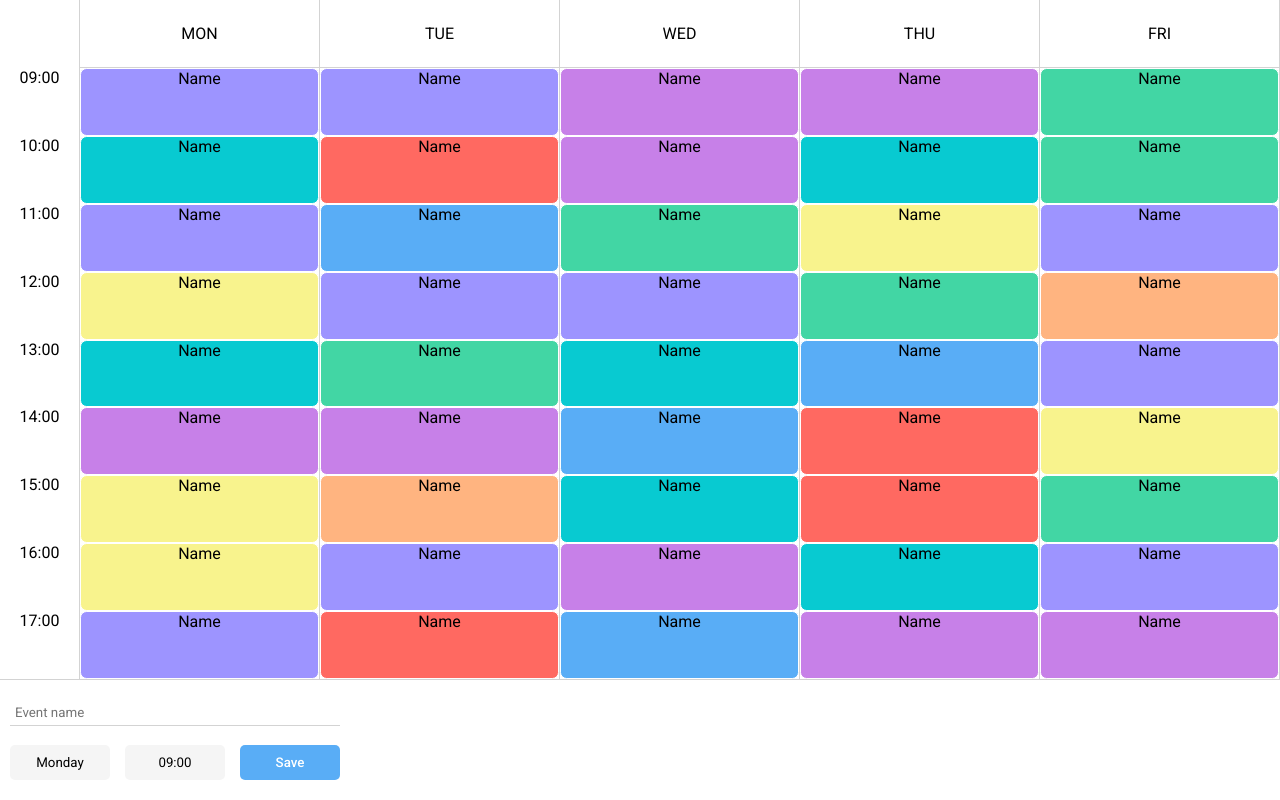
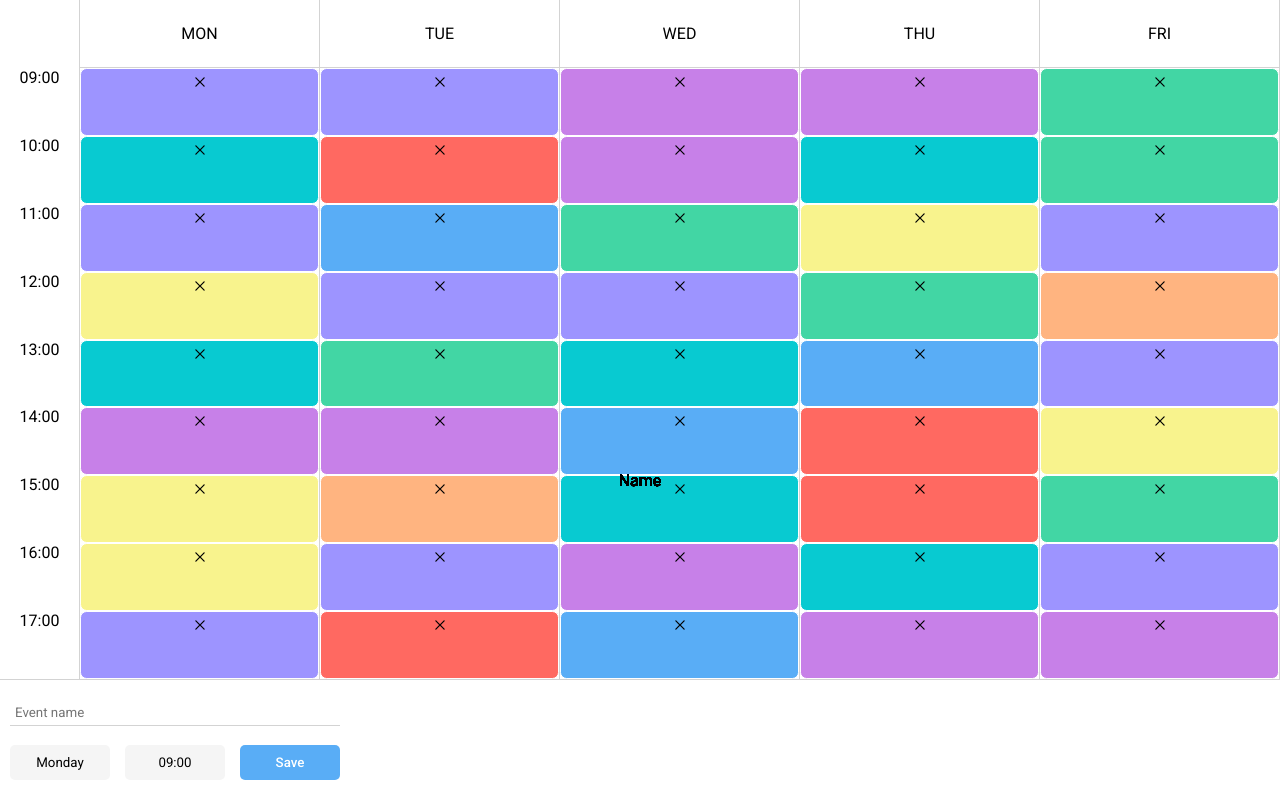
Before and after one commit to tom-penny/calendar, a React (Create React App) app: page / in a window 1280 px wide. Built offline with nearby package versions, Linux system fonts and the light colour scheme.

Commit message:
add styling to event elements

```diff
--- a/package.json
+++ b/package.json
@@ -8,6 +8,7 @@
     "@testing-library/user-event": "^13.5.0",
     "react": "^18.2.0",
     "react-dom": "^18.2.0",
+    "react-icons": "^4.7.1",
     "react-scripts": "5.0.1",
     "sass": "^1.58.0",
     "web-vitals": "^2.1.4"
--- a/src/components/Event.jsx
+++ b/src/components/Event.jsx
@@ -1,12 +1,16 @@
 import '../styles/event.scss'
 
 import { useRef } from 'react'
+import { RxCross2 as CrossIcon } from 'react-icons/rx'
 
 const colors = ["#FF6961", "#FFB480", "#F8F38D", "#42D6A4", "#08CAD1", "#59ADF6", "#9D94FF", "#C780E8"]
 
 export const Event = () => {
 
     let width = 100;
+
+    const handleClick = () => {
+    }
 
     // Randomise BG colour and persist through state changes with useRef()
     const color = useRef(colors[Math.floor(Math.random()*colors.length)])
@@ -17,8 +21,7 @@ export const Event = () => {
     }
 
     return <div className='event' style={style}>
-        <div className='event__container'>
-            <div className='event__text'>Name</div>
-        </div>
+        <CrossIcon className='event__icon' onClick={handleClick}/>
+        <div className='event__text'>Name</div>
     </div>
 }
--- a/src/styles/event.scss
+++ b/src/styles/event.scss
@@ -1,10 +1,33 @@
 .event {
     height: 100%;
+    background-color: aqua;
     max-width: 100%;
     border: 1pt solid white;
     border-radius: 5pt;
+    transition: all ease-out 1s;
     color: black;
     align-items: center;
     display: flex;
     flex-direction: column;
+
+    &__icon {
+        margin: 5px;
+
+        &:hover {
+            background-color: rgba(0, 0, 0, 0.05);
+            outline: 2px solid rgba(0, 0, 0, 0.05);
+            border-radius: 50%;
+        }
+    }
+
+    &__text {
+        width: 80%;
+        position: absolute;
+        top: 60%;
+        left: 50%;
+        transform: translate(-50%, -50%);
+        white-space: nowrap;
+        overflow: hidden;
+        text-overflow: ellipsis;
+    }
 }
```
Also changed, not shown: 1 other file (tests, documents, lock files or other folders).
